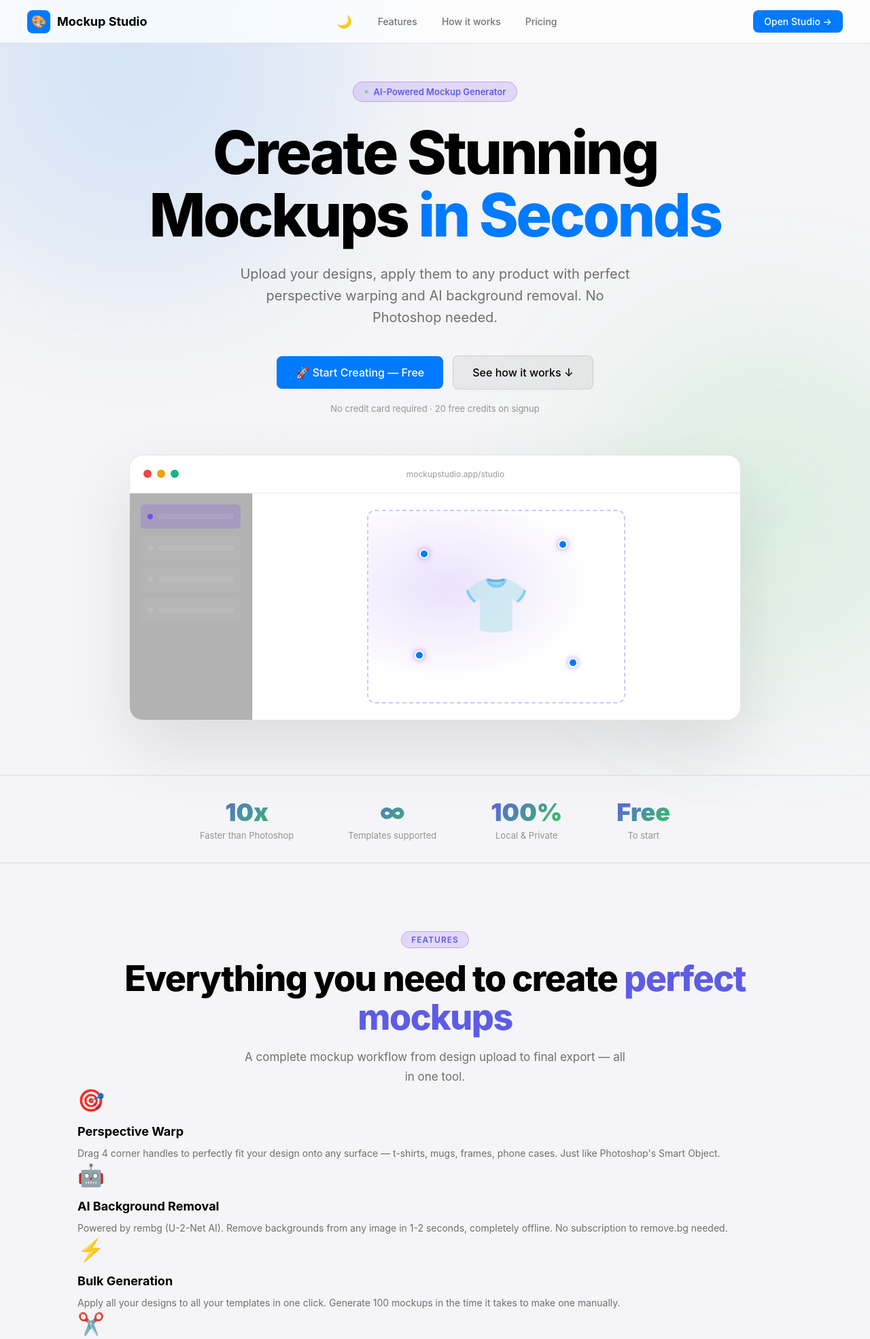
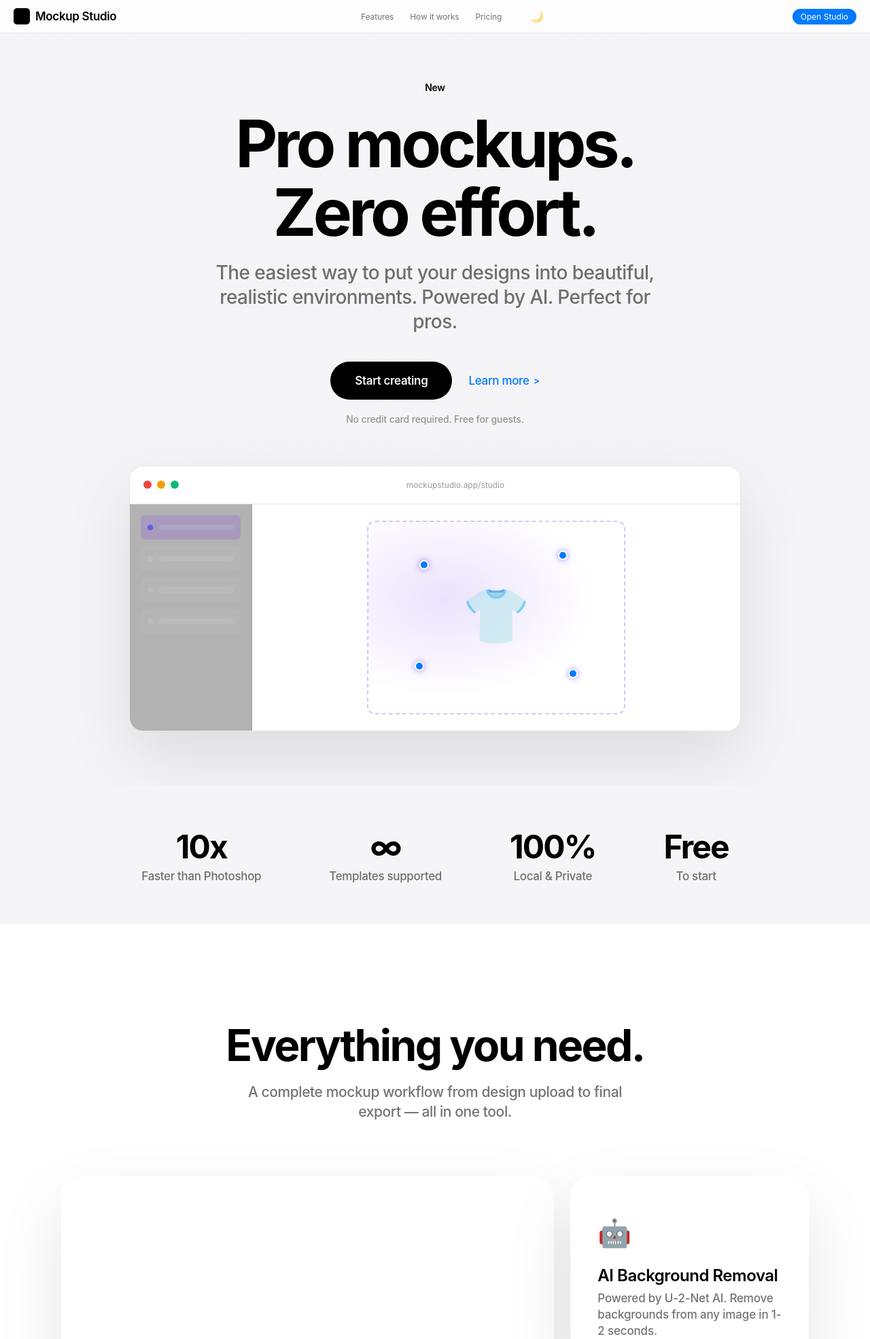
Before and after one commit to turkerpro/MockupStudio, a Flask app: page / in a window 1280 px wide. Shown: the top 1970 px of the page at 68% size. Run offline with Flask 3, Linux system fonts and the light colour scheme.

Commit message:
feat: complete apple native aesthetic overhaul for all pages

```diff
--- a/templates/landing.html
+++ b/templates/landing.html
@@ -51,22 +51,21 @@
             position: fixed; border-radius: 50%; pointer-events: none; z-index: 0;
             filter: blur(120px); opacity: 0.12;
         }
-        .orb-1 { width: 600px; height: 600px; background: var(--purple); top: -200px; left: -100px; }
-        .orb-2 { width: 500px; height: 500px; background: var(--teal); bottom: -200px; right: -100px; }
-
+        /* NAV */
         nav {
             position: fixed; top: 0; left: 0; right: 0; z-index: 100;
-            padding: 0 40px; height: 64px;
+            padding: 0 max(20px, env(safe-area-inset-right)); height: 48px;
             display: flex; align-items: center; justify-content: space-between;
             background: var(--nav-bg); backdrop-filter: saturate(180%) blur(20px);
-            border-bottom: 0.5px solid var(--border);
+            border-bottom: none; /* Apple.com nav often has no visible border or very subtle */
+            box-shadow: 0 1px 0 rgba(0,0,0,0.05);
         }
-        .nav-brand { display: flex; align-items: center; gap: 10px; font-size: 18px; font-weight: 700; text-decoration: none; color: var(--text); }
-        .nav-logo { width: 34px; height: 34px; background: var(--purple); border-radius: 8px; display: flex; align-items: center; justify-content: center; font-size: 18px; }
-        .nav-links { display: flex; align-items: center; gap: 4px; }
-        .nav-link { padding: 8px 16px; border-radius: 6px; font-size: 14px; color: var(--text2); text-decoration: none; transition: all 0.2s; font-weight: 500; }
-        .nav-link:hover { color: var(--text); background: rgba(255,255,255,0.1); }
-        .nav-cta { background: var(--purple); color: white !important; padding: 8px 16px; border-radius: var(--radius-sm); font-weight: 500; font-size: 14px; text-decoration: none; transition: all 0.2s; border: none; cursor: pointer; font-family: inherit; }
+        .nav-brand { display: flex; align-items: center; gap: 8px; font-size: 17px; font-weight: 600; text-decoration: none; color: var(--text); letter-spacing: -0.02em; }
+        .nav-logo { width: 24px; height: 24px; background: var(--text); border-radius: 5px; display: flex; align-items: center; justify-content: center; font-size: 14px; }
+        .nav-links { display: flex; align-items: center; gap: 24px; }
+        .nav-link { font-size: 12px; color: var(--text2); text-decoration: none; transition: all 0.2s; font-weight: 400; letter-spacing: -0.01em; }
+        .nav-link:hover { color: var(--text); }
+        .nav-cta { background: var(--purple); color: white !important; padding: 4px 12px; border-radius: 999px; font-weight: 400; font-size: 12px; text-decoration: none; transition: all 0.2s; border: none; cursor: pointer; font-family: inherit; }
         .nav-cta:hover { background: #0071e3; transform: scale(0.98); }
 
         /* HERO */
@@ -78,40 +77,37 @@
         }
         .hero-badge {
             display: inline-flex; align-items: center; gap: 8px;
-            background: rgba(124,58,237,0.15); border: 1px solid rgba(124,58,237,0.3);
-            border-radius: 30px; padding: 6px 16px; font-size: 13px; font-weight: 600;
-            color: var(--purple-light); margin-bottom: 28px;
+            font-size: 14px; font-weight: 600;
+            color: var(--warning); margin-bottom: 12px;
+            letter-spacing: -0.02em;
             animation: fadeUp 0.6s ease;
         }
-        .hero-badge .dot { width: 6px; height: 6px; background: var(--teal); border-radius: 50%; animation: pulse 2s infinite; }
-        @keyframes pulse { 0%,100%{opacity:1;transform:scale(1)} 50%{opacity:0.5;transform:scale(0.8)} }
         .hero h1 {
-            font-size: clamp(42px, 7vw, 88px); font-weight: 800; line-height: 1.05;
-            letter-spacing: -0.04em; margin-bottom: 24px;
+            font-size: clamp(48px, 9vw, 96px); font-weight: 700; line-height: 1.05;
+            letter-spacing: -0.05em; margin-bottom: 20px;
             animation: fadeUp 0.6s ease 0.1s both;
-        }
-        .hero h1 .gradient {
-            color: var(--purple); background: none; -webkit-text-fill-color: var(--purple);
+            color: var(--text);
         }
         .hero p {
-            font-size: clamp(16px, 2.5vw, 20px); color: var(--text2); max-width: 600px;
-            line-height: 1.6; margin-bottom: 40px; font-weight: 400;
+            font-size: clamp(21px, 3.5vw, 28px); color: var(--text2); max-width: 700px;
+            line-height: 1.3; margin-bottom: 40px; font-weight: 500; letter-spacing: -0.02em;
             animation: fadeUp 0.6s ease 0.2s both;
         }
-        .hero-actions { display: flex; gap: 14px; align-items: center; flex-wrap: wrap; justify-content: center; animation: fadeUp 0.6s ease 0.3s both; }
+        .hero-actions { display: flex; gap: 24px; align-items: center; flex-wrap: wrap; justify-content: center; animation: fadeUp 0.6s ease 0.3s both; }
         .btn-hero-primary {
-            background: var(--purple);
-            color: white; padding: 14px 28px; border-radius: var(--radius-sm); font-size: 16px;
-            font-weight: 500; text-decoration: none; transition: all 0.2s;
+            background: var(--text); color: var(--bg);
+            padding: 18px 36px; border-radius: 999px; font-size: 17px;
+            font-weight: 600; text-decoration: none; transition: all 0.2s; letter-spacing: -0.02em;
         }
-        .btn-hero-primary:hover { transform: scale(0.98); background: #0071e3; }
+        .btn-hero-primary:hover { opacity: 0.9; transform: scale(0.98); }
         .btn-hero-secondary {
-            background: var(--btn-ghost); border: 0.5px solid var(--border);
-            color: var(--text); padding: 14px 28px; border-radius: var(--radius-sm); font-size: 16px;
-            font-weight: 500; text-decoration: none; transition: all 0.2s;
+            color: var(--purple); font-size: 17px; background: none; border: none;
+            font-weight: 500; text-decoration: none; transition: all 0.2s; letter-spacing: -0.02em;
+            display: flex; align-items: center; gap: 6px;
         }
-        .btn-hero-secondary:hover { background: var(--btn-ghost-hover); transform: scale(0.98); }
-        .hero-sub { margin-top: 20px; font-size: 13px; color: var(--text3); animation: fadeUp 0.6s ease 0.4s both; }
+        .btn-hero-secondary::after { content: '>'; font-size: 14px; font-weight: 600; }
+        .btn-hero-secondary:hover { color: #0071e3; text-decoration: underline; }
+        .hero-sub { margin-top: 20px; font-size: 14px; color: var(--text3); animation: fadeUp 0.6s ease 0.4s both; font-weight: 500; letter-spacing: -0.01em; }
 
         /* HERO MOCKUP PREVIEW */
         .hero-preview {
@@ -154,34 +150,49 @@
         /* STATS BAR */
         .stats-bar {
             position: relative; z-index: 1;
-            border-top: 1px solid var(--border); border-bottom: 1px solid var(--border);
-            background: rgba(255,255,255,0.02); padding: 32px 40px;
-            display: flex; align-items: center; justify-content: center; gap: 80px;
+            padding: 60px 40px; background: var(--bg);
+            display: flex; align-items: center; justify-content: center; gap: 100px;
             flex-wrap: wrap;
         }
         .stat-item { text-align: center; }
-        .stat-item .val { font-size: 36px; font-weight: 900; background: linear-gradient(135deg, var(--purple-light), var(--teal)); -webkit-background-clip: text; -webkit-text-fill-color: transparent; }
-        .stat-item .lbl { font-size: 13px; color: var(--text3); margin-top: 4px; }
+        .stat-item .val { font-size: 48px; font-weight: 700; color: var(--text); letter-spacing: -0.04em; }
+        .stat-item .lbl { font-size: 17px; color: var(--text2); margin-top: 4px; font-weight: 500; letter-spacing: -0.02em; }
 
         /* SECTION */
-        section { position: relative; z-index: 1; }
-        .section-inner { max-width: 1100px; margin: 0 auto; padding: 100px 24px; }
-        .section-tag { display: inline-block; background: rgba(124,58,237,0.15); border: 1px solid rgba(124,58,237,0.3); border-radius: 20px; padding: 4px 14px; font-size: 12px; font-weight: 600; color: var(--purple-light); text-transform: uppercase; letter-spacing: 0.08em; margin-bottom: 16px; }
-        .section-title { font-size: clamp(32px, 5vw, 52px); font-weight: 800; line-height: 1.1; letter-spacing: -0.03em; margin-bottom: 16px; }
-        .section-sub { font-size: 17px; color: var(--text2); line-height: 1.7; max-width: 560px; }
+        section { position: relative; z-index: 1; padding: 140px 24px; background: var(--bg); }
+        .section-inner { max-width: 1100px; margin: 0 auto; }
+        .section-tag { display: block; font-size: 19px; font-weight: 600; color: var(--purple); letter-spacing: -0.01em; margin-bottom: 8px; }
+        .section-title { font-size: clamp(40px, 6vw, 64px); font-weight: 700; line-height: 1.05; letter-spacing: -0.04em; margin-bottom: 24px; }
+        .section-sub { font-size: 21px; font-weight: 500; color: var(--text2); line-height: 1.4; max-width: 700px; letter-spacing: -0.02em; }
         .text-center { text-align: center; }
         .text-center .section-sub { margin: 0 auto; }
 
-        /* FEATURES */
-        .features { padding: 100px 24px; background: var(--bg2); }
-        .section-header { text-align: center; margin-bottom: 60px; }
-        .section-header h2 { font-size: 36px; font-weight: 700; margin-bottom: 16px; letter-spacing: -0.02em; }
-        .section-header p { color: var(--text2); font-size: 18px; max-width: 500px; margin: 0 auto; }
-        .feature-grid { display: grid; grid-template-columns: repeat(auto-fit, minmax(280px, 1fr)); gap: 24px; max-width: 1000px; margin: 0 auto; }
+        /* FEATURES - BENTO BOX */
+        .features { background: var(--bg2); }
+        .section-header { text-align: center; margin-bottom: 80px; }
+        .section-header h2 { font-size: clamp(40px, 6vw, 64px); font-weight: 700; margin-bottom: 16px; letter-spacing: -0.04em; }
+        .section-header p { color: var(--text2); font-size: 21px; max-width: 600px; margin: 0 auto; font-weight: 500; letter-spacing: -0.02em; line-height: 1.4; }
+
+        .feature-grid {
+            display: grid; grid-template-columns: repeat(3, 1fr); grid-auto-rows: 280px;
+            gap: 24px; max-width: 1100px; margin: 0 auto;
+        }
         .feature-card {
-        .feature-icon { font-size: 32px; margin-bottom: 16px; }
-        .feature-title { font-size: 18px; font-weight: 700; margin-bottom: 10px; }
-        .feature-desc { font-size: 14px; color: var(--text2); line-height: 1.7; }
+            background: var(--bg); border-radius: 28px; padding: 40px;
+            transition: all 0.3s; position: relative; overflow: hidden;
+            display: flex; flex-direction: column; justify-content: flex-end;
+            box-shadow: var(--shadow);
+        }
+        /* Bento Box spans */
+        .feature-card:nth-child(1) { grid-column: span 2; grid-row: span 2; }
+        .feature-card:nth-child(2) { grid-column: span 1; grid-row: span 1; }
+        .feature-card:nth-child(3) { grid-column: span 1; grid-row: span 1; }
+        .feature-card:nth-child(4) { grid-column: span 3; grid-row: span 1; }
+
+        .feature-card:hover { transform: scale(0.99); }
+        .feature-icon { font-size: 40px; margin-bottom: 24px; color: var(--purple); }
+        .feature-title { font-size: 24px; font-weight: 600; margin-bottom: 8px; letter-spacing: -0.02em; }
+        .feature-desc { font-size: 17px; color: var(--text2); line-height: 1.4; font-weight: 500; letter-spacing: -0.01em; }
 
         /* HOW IT WORKS */
         .steps { display: grid; grid-template-columns: repeat(auto-fit, minmax(220px, 1fr)); gap: 24px; margin-top: 56px; }
@@ -246,36 +257,35 @@
     <!-- NAV -->
     <nav>
         <a href="/" class="nav-brand">
-            <div class="nav-logo">🎨</div>
+            <div class="nav-logo"></div>
             Mockup Studio
         </a>
         <div class="nav-links">
-        <button id="theme-toggle" onclick="toggleTheme()" style="background:none; border:none; padding:6px; cursor:pointer; font-size:18px; margin-right:12px;">🌙</button>
-        <a href="#features" class="nav-link">Features</a>
+            <a href="#features" class="nav-link">Features</a>
             <a href="#how-it-works" class="nav-link">How it works</a>
             <a href="#pricing" class="nav-link">Pricing</a>
+            <button id="theme-toggle" onclick="toggleTheme()" style="background:none; border:none; padding:6px; cursor:pointer; font-size:16px; margin-left:12px; color:var(--text2);">🌙</button>
         </div>
-        <a href="/studio" class="nav-cta">Open Studio →</a>
+        <a href="/studio" class="nav-cta">Open Studio</a>
     </nav>
 
     <!-- HERO -->
     <div class="hero">
         <div class="hero-badge">
-            <span class="dot"></span>
-            AI-Powered Mockup Generator
+            <div class="hero-badge">New</div>
         </div>
         <h1>
-            Create Stunning<br>
-            Mockups <span class="gradient">in Seconds</span>
+            Pro mockups.<br>
+            Zero effort.
         </h1>
         <p>
-            Upload your designs, apply them to any product with perfect perspective warping and AI background removal. No Photoshop needed.
+            The easiest way to put your designs into beautiful, realistic environments. Powered by AI. Perfect for pros.
         </p>
         <div class="hero-actions">
-            <a href="/studio" class="btn-hero-primary">🚀 Start Creating — Free</a>
-            <a href="#how-it-works" class="btn-hero-secondary">See how it works ↓</a>
+            <a href="/studio" class="btn-hero-primary">Start creating</a>
+            <a href="#features" class="btn-hero-secondary">Learn more</a>
         </div>
-        <div class="hero-sub">No credit card required · 20 free credits on signup</div>
+        <div class="hero-sub">No credit card required. Free for guests.</div>
 
         <!-- APP PREVIEW -->
         <div class="hero-preview">
@@ -316,48 +326,41 @@
     </div>
 
     <!-- FEATURES -->
-    <section id="features">
-        <div class="section-inner">
-            <div class="text-center">
-                <div class="section-tag">Features</div>
-                <h2 class="section-title">Everything you need to create <span style="color:var(--purple-light)">perfect mockups</span></h2>
-                <p class="section-sub">A complete mockup workflow from design upload to final export — all in one tool.</p>
+    <section id="features" class="features">
+        <div class="section-inner" style="max-width: 1200px;">
+            <div class="section-header">
+                <h2>Everything you need.</h2>
+                <p>A complete mockup workflow from design upload to final export — all in one tool.</p>
             </div>
-            <div class="features-grid">
-                <div class="feature-card">
+
+            <div class="feature-grid">
+                <!-- Card 1 (Large) -->
+                <div class="feature-card" style="background: var(--bg2);">
                     <div class="feature-icon">🎯</div>
                     <div class="feature-title">Perspective Warp</div>
                     <div class="feature-desc">Drag 4 corner handles to perfectly fit your design onto any surface — t-shirts, mugs, frames, phone cases. Just like Photoshop's Smart Object.</div>
                 </div>
-                <div class="feature-card">
+                <!-- Card 2 (Small) -->
+                <div class="feature-card" style="background: var(--bg2);">
                     <div class="feature-icon">🤖</div>
                     <div class="feature-title">AI Background Removal</div>
-                    <div class="feature-desc">Powered by rembg (U-2-Net AI). Remove backgrounds from any image in 1-2 seconds, completely offline. No subscription to remove.bg needed.</div>
+                    <div class="feature-desc">Powered by U-2-Net AI. Remove backgrounds from any image in 1-2 seconds.</div>
                 </div>
-                <div class="feature-card">
+                <!-- Card 3 (Small) -->
+                <div class="feature-card" style="background: var(--bg2);">
                     <div class="feature-icon">⚡</div>
                     <div class="feature-title">Bulk Generation</div>
-                    <div class="feature-desc">Apply all your designs to all your templates in one click. Generate 100 mockups in the time it takes to make one manually.</div>
+                    <div class="feature-desc">Generate 100 mockups in the time it takes to make one manually.</div>
                 </div>
-                <div class="feature-card">
+                <!-- Card 4 (Wide) -->
+                <div class="feature-card" style="background: var(--bg2);">
                     <div class="feature-icon">✂️</div>
                     <div class="feature-title">Custom Masking</div>
                     <div class="feature-desc">Draw precise clipping masks so your design wraps perfectly around edges, pockets, seams — no overflow outside the product boundary.</div>
                 </div>
-                <div class="feature-card">
-                    <div class="feature-icon">🔒</div>
-                    <div class="feature-title">100% Private &amp; Local</div>
-                    <div class="feature-desc">Your images never leave your computer. All processing happens locally on your machine — no cloud uploads, no data sharing.</div>
-                </div>
-                <div class="feature-card">
-                    <div class="feature-icon">🌐</div>
-                    <div class="feature-title">Access Anywhere</div>
-                    <div class="feature-desc">Run on your computer and access from your phone on the same network. Or self-host to use from anywhere in the world.</div>
-                </div>
             </div>
         </div>
     </section>
-
     <hr class="divider">
 
     <!-- HOW IT WORKS -->
```
Also changed, not shown: templates/admin.html (+8 -8 lines), templates/index.html (+31 -37 lines).
